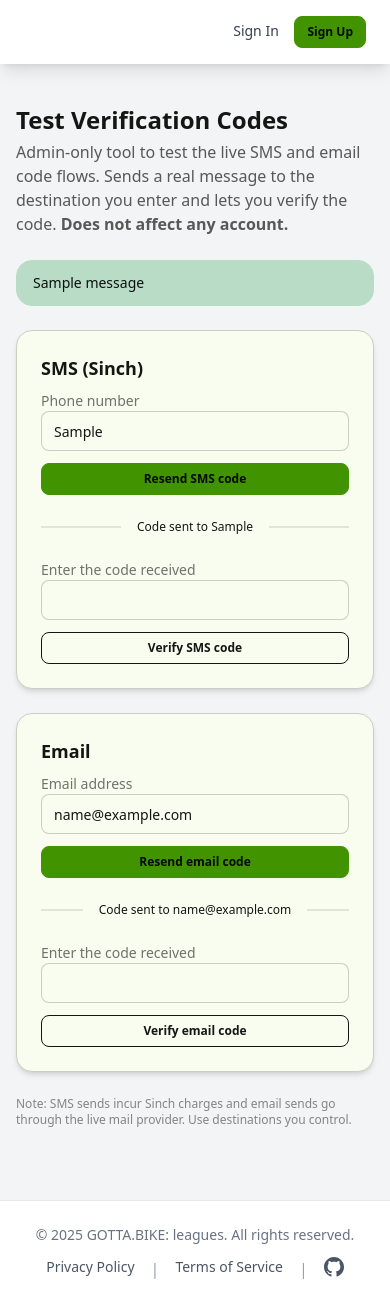
After one commit to vincentdavis/league_gotta_bike, a Django app: template accounts/templates/accounts/verification_test.html in a window 390 px wide. The commit adds this page. Run offline with Django 5.2, Linux system fonts and the light colour scheme; the template is opened without the code that fills it: most values are stand-ins (such as "Sample title", 1, 10 or a date in 2020); one stand-in notice (Sample message) is shown; style sheets or scripts are compiled from the project's sources.

Commit message:
Add admin-only verification code test tool
Staff-only page at /accounts/admin/test-verification/ (linked from the
user menu's Admin section) to test the live SMS and email verification
flows end to end. An admin enters a phone number or email, requests a
real code, then enters it to verify.

SMS uses the Sinch REST helpers (start_verification / report); email
uses allauth's own code generator and compare_user_code, sent through
the configured mail backend. State lives in the session only -- nothing
reads or writes User/EmailAddress records, so it does not affect any
account. Verified staff gating (anonymous -> admin login) and rendering.

Co-Authored-By: Claude Opus 4.8 <noreply@anthropic.com>

```diff
--- /dev/null
+++ b/accounts/templates/accounts/verification_test.html
@@ -0,0 +1,139 @@
+{% extends "base.html" %}
+
+{% block title %}Test Verification Codes - GOTTA.BIKE{% endblock %}
+
+{% block content %}
+<div class="max-w-3xl mx-auto px-4 py-8">
+    <div class="mb-6">
+        <h1 class="text-2xl font-bold">Test Verification Codes</h1>
+        <p class="text-base-content/70 mt-1">
+            Admin-only tool to test the live SMS and email code flows. Sends a real
+            message to the destination you enter and lets you verify the code.
+            <strong>Does not affect any account.</strong>
+        </p>
+    </div>
+
+    {% if messages %}
+        <div class="space-y-2 mb-6">
+            {% for message in messages %}
+                <div role="alert" class="alert {% if message.tags == 'error' %}alert-error{% elif message.tags == 'success' %}alert-success{% else %}alert-info{% endif %}">
+                    <span>{{ message }}</span>
+                </div>
+            {% endfor %}
+        </div>
+    {% endif %}
+
+    <div class="grid gap-6 md:grid-cols-2">
+        <!-- SMS test -->
+        <div class="card bg-base-100 shadow-md border border-base-300">
+            <div class="card-body">
+                <h2 class="card-title">SMS (Sinch)</h2>
+
+                <form method="post" class="space-y-3">
+                    {% csrf_token %}
+                    <input type="hidden" name="action" value="sms_send">
+                    <div class="form-control">
+                        <label class="label" for="sms_phone">
+                            <span class="label-text">Phone number</span>
+                        </label>
+                        <input
+                            type="tel"
+                            name="phone"
+                            id="sms_phone"
+                            class="input input-bordered w-full"
+                            placeholder="+1 555 555 5555"
+                            value="{{ sms_dest|default:'' }}"
+                            autocomplete="off"
+                        >
+                    </div>
+                    <button type="submit" class="btn btn-primary btn-sm w-full">
+                        {% if sms_dest %}Resend SMS code{% else %}Send SMS code{% endif %}
+                    </button>
+                </form>
+
+                {% if sms_dest %}
+                    <div class="divider text-xs">Code sent to {{ sms_dest }}</div>
+                    <form method="post" class="space-y-3">
+                        {% csrf_token %}
+                        <input type="hidden" name="action" value="sms_verify">
+                        <div class="form-control">
+                            <label class="label" for="sms_code">
+                                <span class="label-text">Enter the code received</span>
+                            </label>
+                            <input
+                                type="text"
+                                name="code"
+                                id="sms_code"
+                                class="input input-bordered w-full text-center tracking-widest"
+                                inputmode="numeric"
+                                autocomplete="one-time-code"
+                                required
+                            >
+                        </div>
+                        <button type="submit" class="btn btn-outline btn-sm w-full">Verify SMS code</button>
+                    </form>
+                {% endif %}
+            </div>
+        </div>
+
+        <!-- Email test -->
+        <div class="card bg-base-100 shadow-md border border-base-300">
+            <div class="card-body">
+                <h2 class="card-title">Email</h2>
+
+                <form method="post" class="space-y-3">
+                    {% csrf_token %}
+                    <input type="hidden" name="action" value="email_send">
+                    <div class="form-control">
+                        <label class="label" for="email_addr">
+                            <span class="label-text">Email address</span>
+                        </label>
+                        <input
+                            type="email"
+                            name="email"
+                            id="email_addr"
+                            class="input input-bordered w-full"
+                            placeholder="you@example.com"
+                            value="{{ email_dest|default:'' }}"
+                            autocomplete="off"
+                        >
+                    </div>
+                    <button type="submit" class="btn btn-primary btn-sm w-full">
+                        {% if email_dest %}Resend email code{% else %}Send email code{% endif %}
+                    </button>
+                </form>
+
+                {% if email_dest %}
+                    <div class="divider text-xs">Code sent to {{ email_dest }}</div>
+                    <form method="post" class="space-y-3">
+                        {% csrf_token %}
+                        <input type="hidden" name="action" value="email_verify">
+                        <div class="form-control">
+                            <label class="label" for="email_code">
+                                <span class="label-text">Enter the code received</span>
+                            </label>
+                            <input
+                                type="text"
+                                name="code"
+                                id="email_code"
+                                class="input input-bordered w-full text-center tracking-widest uppercase"
+                                autocapitalize="characters"
+                                autocorrect="off"
+                                spellcheck="false"
+                                autocomplete="one-time-code"
+                                required
+                            >
+                        </div>
+                        <button type="submit" class="btn btn-outline btn-sm w-full">Verify email code</button>
+                    </form>
+                {% endif %}
+            </div>
+        </div>
+    </div>
+
+    <p class="text-xs text-base-content/50 mt-6">
+        Note: SMS sends incur Sinch charges and email sends go through the live
+        mail provider. Use destinations you control.
+    </p>
+</div>
+{% endblock %}
--- a/accounts/urls.py
+++ b/accounts/urls.py
@@ -2,7 +2,7 @@
 
 from django.urls import path
 
-from . import sms_verify, views
+from . import sms_verify, verification_test, views
 
 app_name = 'accounts'
 
@@ -12,6 +12,8 @@ urlpatterns = [
     # Phone verification endpoints
     path('verify-phone/send/', sms_verify.verify_phone, name='verify_phone_send'),
     path('verify-phone/confirm/', sms_verify.confirm_verification, name='verify_phone_confirm'),
+    # Admin-only diagnostic: test SMS/email verification codes (does not affect accounts)
+    path('admin/test-verification/', verification_test.verification_test, name='verification_test'),
     # Override allauth's email verification code view to add resend functionality
     path('confirm-email/', views.CustomConfirmEmailVerificationCodeView.as_view(), name='account_confirm_email'),
 ]
--- a/theme/templates/base.html
+++ b/theme/templates/base.html
@@ -147,6 +147,14 @@
                                     </svg>
                                 </a>
                             </li>
+                            <li>
+                                <a href="{% url 'accounts:verification_test' %}">
+                                    Test Verification
+                                    <svg xmlns="http://www.w3.org/2000/svg" class="h-4 w-4" fill="none" viewBox="0 0 24 24" stroke="currentColor">
+                                        <path stroke-linecap="round" stroke-linejoin="round" stroke-width="2" d="M9 12l2 2 4-4m6 2a9 9 0 11-18 0 9 9 0 0118 0z" />
+                                    </svg>
+                                </a>
+                            </li>
                             {% endif %}
                             <li class="menu-title mt-2">
                                 <span></span>
```
Also changed, not shown: accounts/verification_test.py (added, +154 -0 lines).
